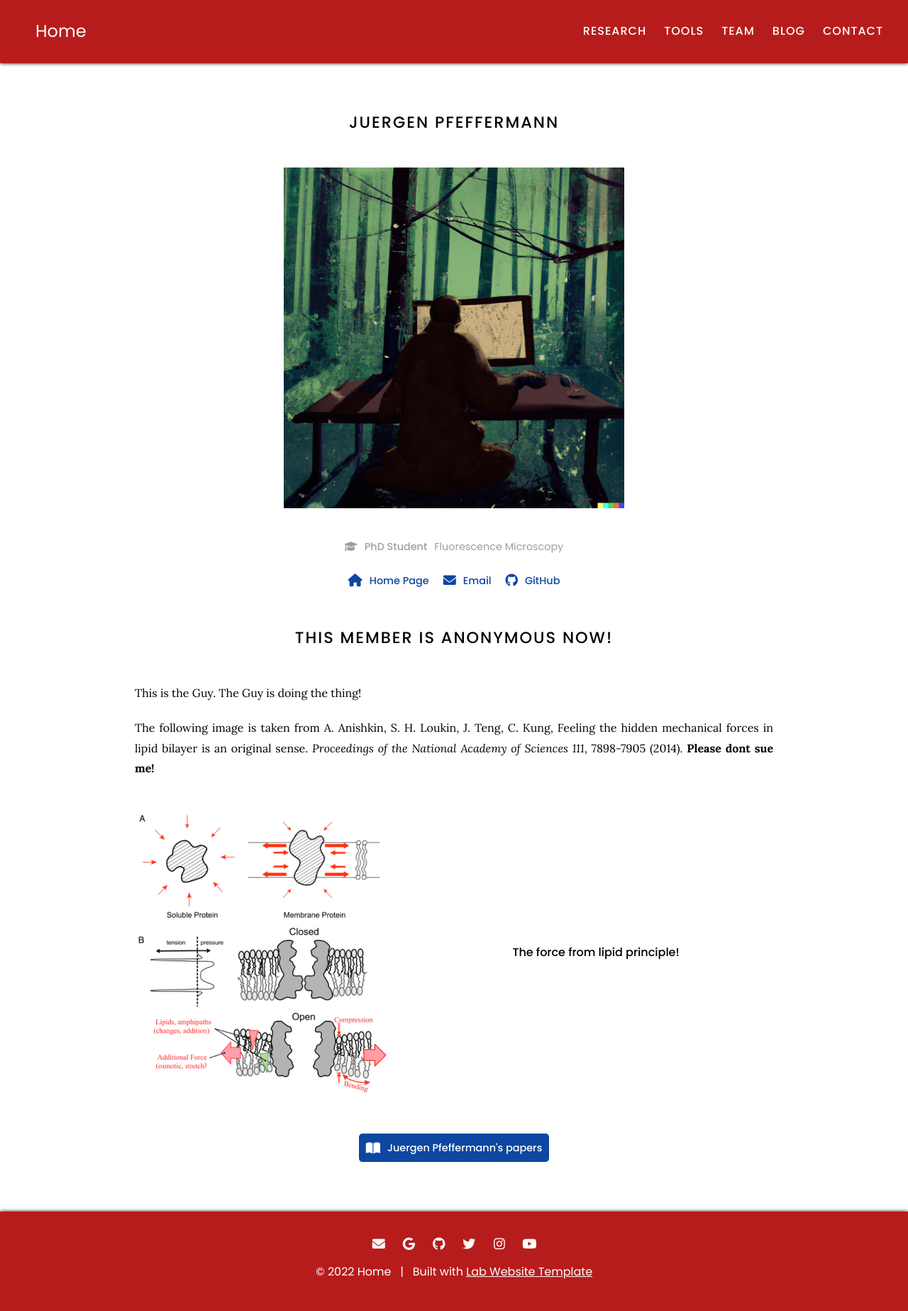
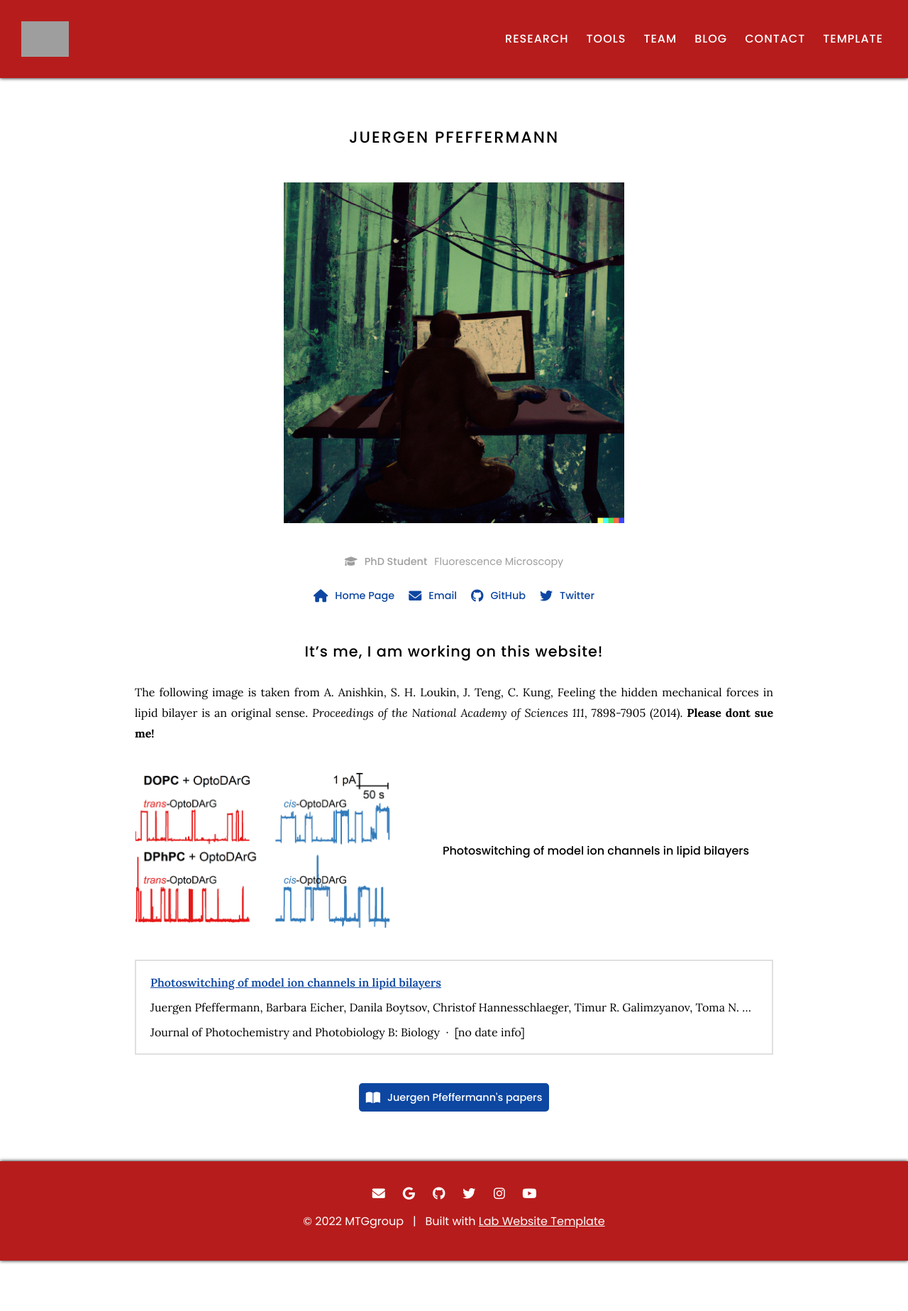
Before and after one commit to juergen-pfeffermann/website, a Jekyll site: the page built from _members/juergen-pfeffermann.md, in a window 1280 px wide. Shown: the whole page at 71% size. Built offline with Jekyll 4.4.1, drawn with Linux system fonts in a browser that asks for light colours; grey boxes are pictures that could not be loaded.

Commit message:
seeing whether autocite works with the new orcid.yaml

```diff
--- a/_config.yaml
+++ b/_config.yaml
@@ -1,15 +1,20 @@
 ### basic settings
 
 # site properties and page defaults
-title: Home
-description: This is the website.
+title: MTGgroup
+subtitle: Membrane Transport Group, Institute of Biophysics, JKU Linz
+description: Our website.
+logo: false
+logo-text: false
 header: none
 footer: none
+header-dark: true
+footer-dark: true
 baseurl: /website
 
 # site social media and other links
 links:
-  email: jane.smith@your-lab.com
+  email: e.mail@jku.at
   google-scholar: Jane Smith
   github: your-lab
   twitter: YourLabHandle
@@ -22,6 +27,9 @@
 auto-cite:
   plugins:
     - name: sources
+      input:
+        - ../_data/sources.yaml
+    - name: orcid
       input:
         - ../_data/sources.yaml
   output: ../_data/citations.yaml
--- /dev/null
+++ b/_data/orcid.yaml
@@ -0,0 +1,2 @@
+- orcid: 0000-0002-6184-6101
+  page: juergen-pfeffermann
--- a/_data/sources.yaml
+++ b/_data/sources.yaml
@@ -1,6 +1 @@
 - id: doi:10.1016/j.jphotobiol.2021.112320
-  image: https://ars.els-cdn.com/content/image/1-s2.0-S1011134421001998-gr5_lrg.jpg
-  date: 2021-11
-  extra-links:
-    - type: manubot
-  tags:
--- a/_members/juergen-pfeffermann.md
+++ b/_members/juergen-pfeffermann.md
@@ -1,27 +1,30 @@
 ---
 name: Juergen Pfeffermann
 image: images/juergen-pfeffermann.png
+role: phd
 description: Fluorescence Microscopy
-role: phd
 aliases:
-  -
-  -
+  - Juergen
 links:
   home-page: https://orcid.org/0000-0002-6184-6101
   email: juergen.pfeffermann@jku.at
   github: https://github.com/juergen-pfeffermann
+  twitter: JPfeffermann
 ---
 
-# This member is anonymous now!
-
-This is the Guy. The Guy is doing the thing!
+## It's me, I am working on this website!
 
 The following image is taken from A. Anishkin, S. H. Loukin, J. Teng, C. Kung, Feeling the hidden mechanical forces in lipid bilayer is an original sense. _Proceedings of the National Academy of Sciences 111_, 7898-7905 (2014). **Please dont sue me!**
 
 {%
   include feature.html
-  image="images/ffl.png"
+  image="images/OptoDArG.jpg"
   link="research"
-  title="The force from lipid principle!"
+  title="Photoswitching of model ion channels in lipid bilayers"
   text=text
 %}
+
+{% include list.html
+data="citations"
+component="citation"
+filter="page: juergen-pfeffermann" %}
--- a/css/header.scss
+++ b/css/header.scss
@@ -28,7 +28,7 @@
 
     .logo {
       max-width: 100%;
-      height: 0px; //50 px
+      height: 50px; //50 px
     }
 
     .logo_text {
```
Also changed, not shown: template/index.md (added, +14 -0 lines), images/OptoDArG.jpg (added), images/background.jpg (deleted), images/banner-bottom.png (deleted), images/banner-top.png (deleted), images/ffl.png (deleted), 1 other file.
